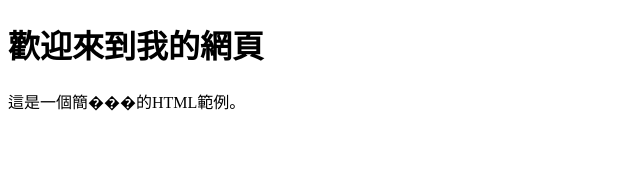
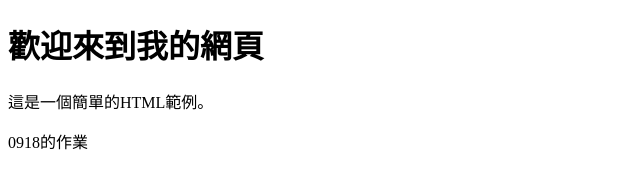
Before and after one commit to Zion0730/zion, a plain HTML site: page index.html in a window 1280 px wide. Shown: the whole page, without its empty margins (0-640 px from the left). Drawn offline with Linux system fonts and the light colour scheme.

Commit message:
Update index.html

```diff
--- a/index.html
+++ b/index.html
@@ -5,6 +5,7 @@
 </head>
 <body>
 	<h1>歡迎來到我的網頁</h1>
-	<p>這是一個簡���的HTML範例。</p>
+	<p>這是一個簡單的HTML範例。</p>
+	<a herf="0918.html" target="_blank">0918的作業</a>
 </body>
 </html>
```
